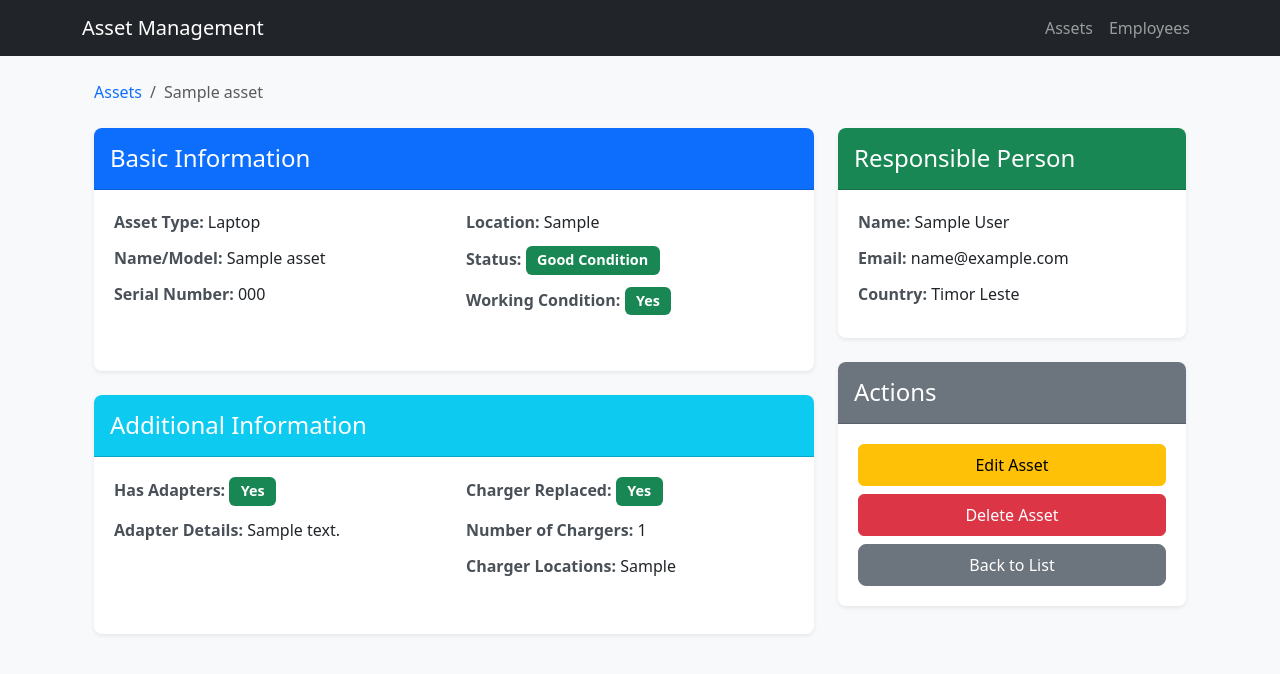
After one commit to joanico/asset-management-system, a Django app: page /asset/1/ in a window 1280 px wide. The commit adds this page. Shown: the top 674 px of the page. Run offline with Django 3.2, Linux system fonts and the light colour scheme; tables that the repository leaves empty hold one stand-in row (values such as "Sample post").

Commit message:
add detail view

```diff
--- /dev/null
+++ b/asset_app/templates/asset_app/asset_detail.html
@@ -0,0 +1,213 @@
+{% extends 'asset_app/base.html' %}
+
+{% block content %}
+<div class="container">
+    <!-- Breadcrumb Navigation -->
+    <nav aria-label="breadcrumb" class="mb-4">
+        <ol class="breadcrumb">
+            <li class="breadcrumb-item"><a href="{% url 'asset_app:asset_list' %}">Assets</a></li>
+            <li class="breadcrumb-item active" aria-current="page">{{ asset.asset_name }}</li>
+        </ol>
+    </nav>
+
+    <div class="row">
+        <!-- Main Information -->
+        <div class="col-md-8">
+            <div class="card mb-4">
+                <div class="card-header bg-primary text-white">
+                    <h4 class="mb-0">Basic Information</h4>
+                </div>
+                <div class="card-body">
+                    <div class="row">
+                        <div class="col-md-6">
+                            <p><strong>Asset Type:</strong> {{ asset.get_asset_type_display }}</p>
+                            <p><strong>Name/Model:</strong> {{ asset.asset_name }}</p>
+                            <p><strong>Serial Number:</strong> {{ asset.serial_number }}</p>
+                        </div>
+                        <div class="col-md-6">
+                            <p><strong>Location:</strong> {{ asset.location }}</p>
+                            <p><strong>Status:</strong>
+                                {% if asset.status == 'GOOD' %}
+                                    <span class="badge bg-success">Good Condition</span>
+                                {% elif asset.status == 'MAINTENANCE' %}
+                                    <span class="badge bg-warning text-dark">Under Maintenance</span>
+                                {% elif asset.status == 'POOR' %}
+                                    <span class="badge bg-danger">Not in Good Condition</span>
+                                {% endif %}
+                            </p>
+                            <p><strong>Working Condition:</strong>
+                                {% if asset.is_working %}
+                                    <span class="badge bg-success">Yes</span>
+                                {% else %}
+                                    <span class="badge bg-danger">No</span>
+                                {% endif %}
+                            </p>
+                        </div>
+                    </div>
+                </div>
+            </div>
+
+            <!-- Condition Details (if status is POOR) -->
+            {% if asset.status == 'POOR' and asset.condition_details %}
+            <div class="card mb-4">
+                <div class="card-header bg-danger text-white">
+                    <h4 class="mb-0">Condition Details</h4>
+                </div>
+                <div class="card-body">
+                    <p>{{ asset.condition_details }}</p>
+                </div>
+            </div>
+            {% endif %}
+
+            <!-- Additional Information -->
+            <div class="card mb-4">
+                <div class="card-header bg-info text-white">
+                    <h4 class="mb-0">Additional Information</h4>
+                </div>
+                <div class="card-body">
+                    <div class="row">
+                        <div class="col-md-6">
+                            <p><strong>Has Adapters:</strong>
+                                {% if asset.has_adapters %}
+                                    <span class="badge bg-success">Yes</span>
+                                {% else %}
+                                    <span class="badge bg-secondary">No</span>
+                                {% endif %}
+                            </p>
+                            {% if asset.has_adapters and asset.adapter_details %}
+                            <p><strong>Adapter Details:</strong> {{ asset.adapter_details }}</p>
+                            {% endif %}
+                        </div>
+                        <div class="col-md-6">
+                            <p><strong>Charger Replaced:</strong>
+                                {% if asset.charger_replaced %}
+                                    <span class="badge bg-success">Yes</span>
+                                {% else %}
+                                    <span class="badge bg-secondary">No</span>
+                                {% endif %}
+                            </p>
+                            <p><strong>Number of Chargers:</strong> {{ asset.number_of_chargers }}</p>
+                            {% if asset.charger_locations %}
+                            <p><strong>Charger Locations:</strong> {{ asset.charger_locations }}</p>
+                            {% endif %}
+                        </div>
+                    </div>
+                </div>
+            </div>
+        </div>
+
+        <!-- Side Information -->
+        <div class="col-md-4">
+            <div class="card mb-4">
+                <div class="card-header bg-success text-white">
+                    <h4 class="mb-0">Responsible Person</h4>
+                </div>
+                <div class="card-body">
+                    <p><strong>Name:</strong> {{ asset.responsible_person.full_name }}</p>
+                    <p><strong>Email:</strong> {{ asset.responsible_person.work_email }}</p>
+                    <p><strong>Country:</strong> {{ asset.responsible_person.get_country_display }}</p>
+                </div>
+            </div>
+
+            <div class="card mb-4">
+                <div class="card-header bg-secondary text-white">
+                    <h4 class="mb-0">Actions</h4>
+                </div>
+                <div class="card-body">
+                    <div class="d-grid gap-2">
+                        <a href="{% url 'asset_app:asset_edit' asset.pk %}" class="btn btn-warning">Edit Asset</a>
+                        <a href="{% url 'asset_app:asset_delete' asset.pk %}" class="btn btn-danger">Delete Asset</a>
+                        <a href="{% url 'asset_app:asset_list' %}" class="btn btn-secondary">Back to List</a>
+                    </div>
+                </div>
+            </div>
+        </div>
+    </div>
+</div>
+
+<style>
+    .card {
+        box-shadow: 0 0.125rem 0.25rem rgba(0, 0, 0, 0.075);
+        border: none;
+        border-radius: 0.5rem;
+        margin-bottom: 1.5rem;
+    }
+    .card-header {
+        border-radius: 0.5rem 0.5rem 0 0 !important;
+        padding: 1rem;
+    }
+    .card-body {
+        padding: 1.25rem;
+    }
+    .badge {
+        font-size: 0.9em;
+        padding: 0.5em 0.8em;
+        border-radius: 0.375rem;
+    }
+    .breadcrumb {
+        background-color: transparent;
+        padding: 0;
+        margin-bottom: 1.5rem;
+    }
+    .breadcrumb-item a {
+        color: #0d6efd;
+        text-decoration: none;
+    }
+    .breadcrumb-item a:hover {
+        text-decoration: underline;
+    }
+    .btn {
+        padding: 0.5rem 1rem;
+        font-weight: 500;
+    }
+    .btn-warning {
+        color: #000;
+        background-color: #ffc107;
+        border-color: #ffc107;
+    }
+    .btn-danger {
+        color: #fff;
+        background-color: #dc3545;
+        border-color: #dc3545;
+    }
+    .btn-secondary {
+        color: #fff;
+        background-color: #6c757d;
+        border-color: #6c757d;
+    }
+    .row {
+        margin-bottom: 1.5rem;
+    }
+    p {
+        margin-bottom: 0.75rem;
+    }
+    strong {
+        font-weight: 600;
+        color: #495057;
+    }
+    .bg-primary {
+        background-color: #0d6efd !important;
+    }
+    .bg-success {
+        background-color: #198754 !important;
+    }
+    .bg-warning {
+        background-color: #ffc107 !important;
+    }
+    .bg-danger {
+        background-color: #dc3545 !important;
+    }
+    .bg-info {
+        background-color: #0dcaf0 !important;
+    }
+    .bg-secondary {
+        background-color: #6c757d !important;
+    }
+    .text-white {
+        color: #fff !important;
+    }
+    .text-dark {
+        color: #212529 !important;
+    }
+</style>
+{% endblock %}
--- a/asset_app/templates/asset_app/asset_list.html
+++ b/asset_app/templates/asset_app/asset_list.html
@@ -22,7 +22,11 @@
             {% for asset in assets %}
             <tr>
                 <td>{{ asset.get_asset_type_display }}</td>
-                <td>{{ asset.asset_name }}</td>
+                <td>
+                    <a href="{% url 'asset_app:asset_detail' asset.pk %}" class="text-decoration-none">
+                        {{ asset.asset_name }}
+                    </a>
+                </td>
                 <td>{{ asset.serial_number }}</td>
                 <td>{{ asset.responsible_person.full_name }}</td>
                 <td>{{ asset.location }}</td>
--- a/asset_app/urls.py
+++ b/asset_app/urls.py
@@ -15,4 +15,5 @@ urlpatterns = [
     path('asset/add/', views.AssetCreateView.as_view(), name='asset_add'),
     path('asset/<int:pk>/edit/', views.AssetUpdateView.as_view(), name='asset_edit'),
     path('asset/<int:pk>/delete/', views.AssetDeleteView.as_view(), name='asset_delete'),
+    path('asset/<int:pk>/', views.AssetDetailView.as_view(), name='asset_detail'),
 ]
--- a/asset_app/views.py
+++ b/asset_app/views.py
@@ -1,6 +1,6 @@
 from django.shortcuts import render, get_object_or_404, redirect
 from django.urls import reverse_lazy
-from django.views.generic import ListView, CreateView, UpdateView, DeleteView
+from django.views.generic import ListView, CreateView, UpdateView, DeleteView, DetailView
 from django.contrib import messages
 from .models import Employee, Asset
 from .forms import EmployeeForm, AssetForm
@@ -74,3 +74,8 @@ class AssetDeleteView(DeleteView):
     def delete(self, request, *args, **kwargs):
         messages.success(request, 'Asset deleted successfully!')
         return super().delete(request, *args, **kwargs)
+
+class AssetDetailView(DetailView):
+    model = Asset
+    template_name = 'asset_app/asset_detail.html'
+    context_object_name = 'asset'
```
